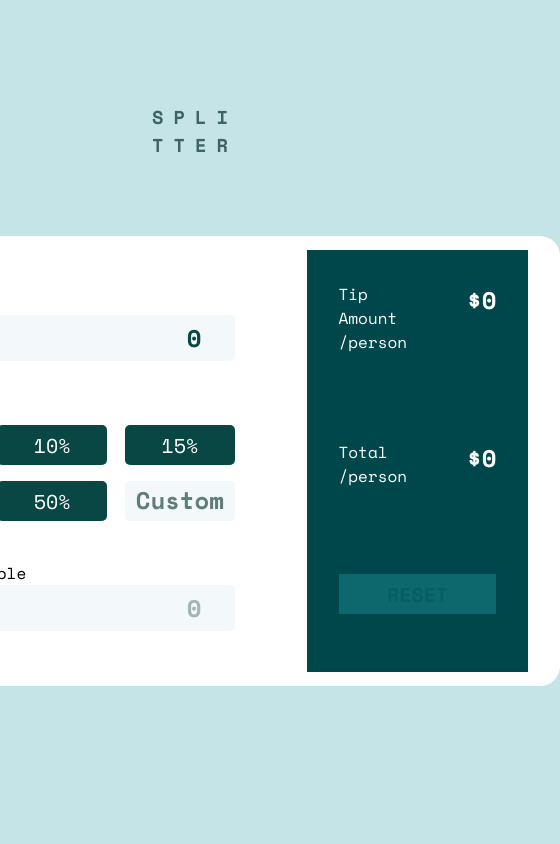
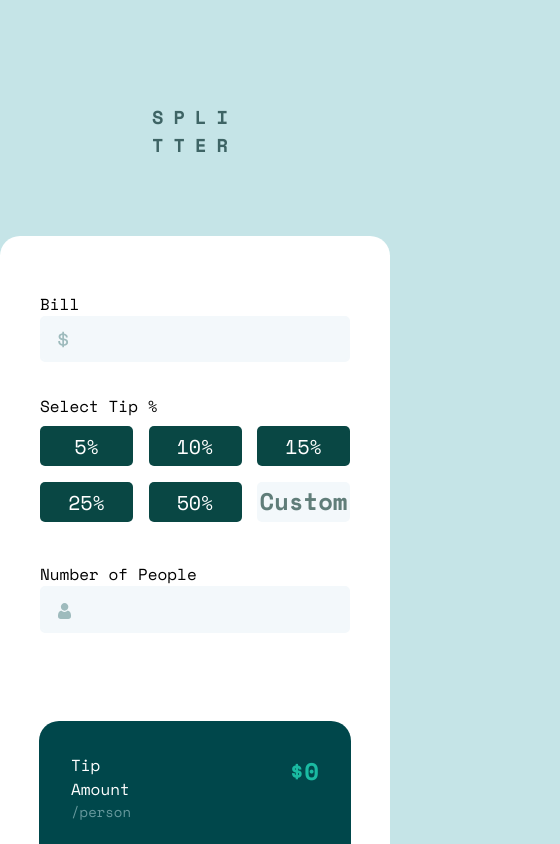
Before and after one commit to chalobonDen/tip-calculator, a React (Create React App) app: page / in a window 390 px wide. Shown: the top 844 px of the page, 560 px wide, since content can reach past the window. Built offline with nearby package versions, Linux system fonts and the light colour scheme.

Commit message:
responsive

```diff
--- a/src/App.css
+++ b/src/App.css
@@ -149,10 +149,7 @@ h3 {
     'title result'
     'btnReset btnReset';
   grid-gap: 60px;
-}
-
-.summary {
-  text-align: right;
+  border-radius: 20px;
 }
 .result > .reset {
   grid-area: btnReset;
@@ -163,7 +160,6 @@ h3 {
   font-weight: 550;
   border: none;
 }
-
 .result > .reset-defalt {
   grid-area: btnReset;
   width: 100%;
@@ -174,3 +170,40 @@ h3 {
   font-weight: 550;
   border: none;
 }
+.result > div > p {
+  color: #66999d;
+  font-size: 14px;
+}
+.summary {
+  color: #1abaa2;
+  text-align: right;
+}
+
+/* Responsive */
+@media screen and (max-width: 414px) {
+  .card {
+    max-width: 100%;
+    height: 900px;
+    display: flex;
+    flex-direction: row;
+    justify-content: center;
+    align-items: flex-start;
+  }
+  .card > section {
+    width: 100%;
+    height: 100%;
+    background: rgb(255, 255, 255);
+    display: flex;
+    flex-direction: column;
+    align-items: center;
+    border-radius: 20px;
+  }
+  .cal {
+    width: 100%;
+    padding: 0 2.5rem;
+  }
+
+  .result {
+    width: 80%;
+  }
+}
--- a/src/components/Card.js
+++ b/src/components/Card.js
@@ -5,9 +5,10 @@ import person from '../images/icon-person.svg';
 
 const Card = ({ buttonData }) => {
   const [percent, setPercent] = useState(0);
-  const [number, setNumber] = useState(1);
+  const [number, setNumber] = useState(0);
   const [price, setPrice] = useState(0);
-  // const [tip_amount, setTip_amount] = useState(0);
+  const [tip_amount, setTip_amount] = useState(0);
+  const [total, setTotal] = useState(0);
 
   const changePercent = (percent) => {
     setPercent(percent);
@@ -30,12 +31,14 @@ const Card = ({ buttonData }) => {
 
   const handleReset = () => {
     setPercent(0);
-    setNumber(1);
+    setNumber(0);
     setPrice(0);
   };
 
-  const tip_amount = (price * percent) / 100 / number;
-  const total = price / number + tip_amount;
+  const handleCalculate = () => {
+    setTip_amount((price * percent) / 100 / number);
+    setTotal(price / number + tip_amount);
+  };
 
   return (
     <div className="card">
@@ -49,7 +52,7 @@ const Card = ({ buttonData }) => {
               </span>
               <input
                 onChange={handleChangePrice}
-                value={price}
+                // value={price}
                 type="number"
                 placeholder="0"
                 className="rightAlignText"
@@ -88,12 +91,15 @@ const Card = ({ buttonData }) => {
                   onChange={handleChangeNumber}
                   type="number"
                   placeholder="0"
+                  // value={number}
                   className="rightAlignText"
                 />
               </div>
             </div>
           </div>
         </div>
+
+        {/* <button onClick={handleCalculate}>submit</button> */}
 
         <div className="result">
           <div>
@@ -112,7 +118,7 @@ const Card = ({ buttonData }) => {
             <h1>${total}</h1>
           </div>
           <button
-            onClick={total === 0 ? '' : handleReset}
+            onClick={handleReset}
             className={total === 0 ? 'reset-defalt' : 'reset'}
           >
             RESET
```
